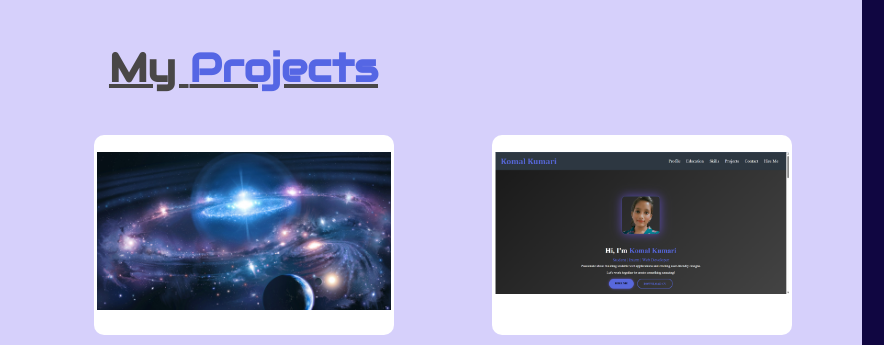
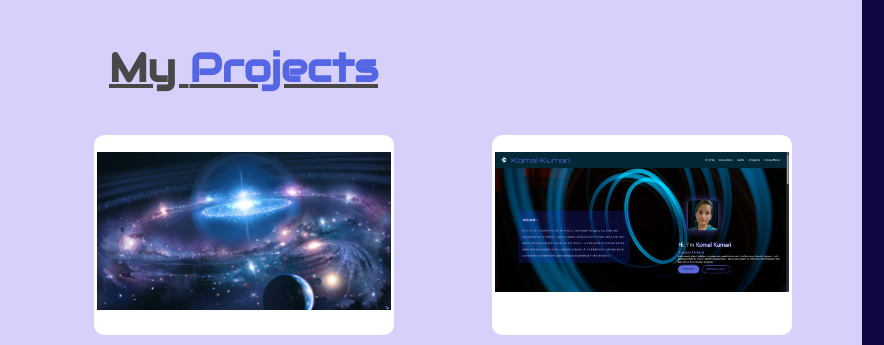
Before and after one commit to komalku15/Website-Portfolio, a plain HTML site: page index.html in a window 1280 px wide. Shown: the part 2060-2405 px from the top of the page, 396-1280 px from the left. Drawn offline with nearby package versions, Linux system fonts and the light colour scheme; a web font is replaced by a local one.

Commit message:
Update index.html

```diff
--- a/index.html
+++ b/index.html
@@ -217,7 +217,7 @@
 
       <div class="project-card">
         <div class="project-image">
-          <img src="portfolio.png" alt="project-image" />
+          <img src="profile.png" alt="project-image" />
         </div>
         <div class="project-description">
           <h3>Portfolio</h3>
```
